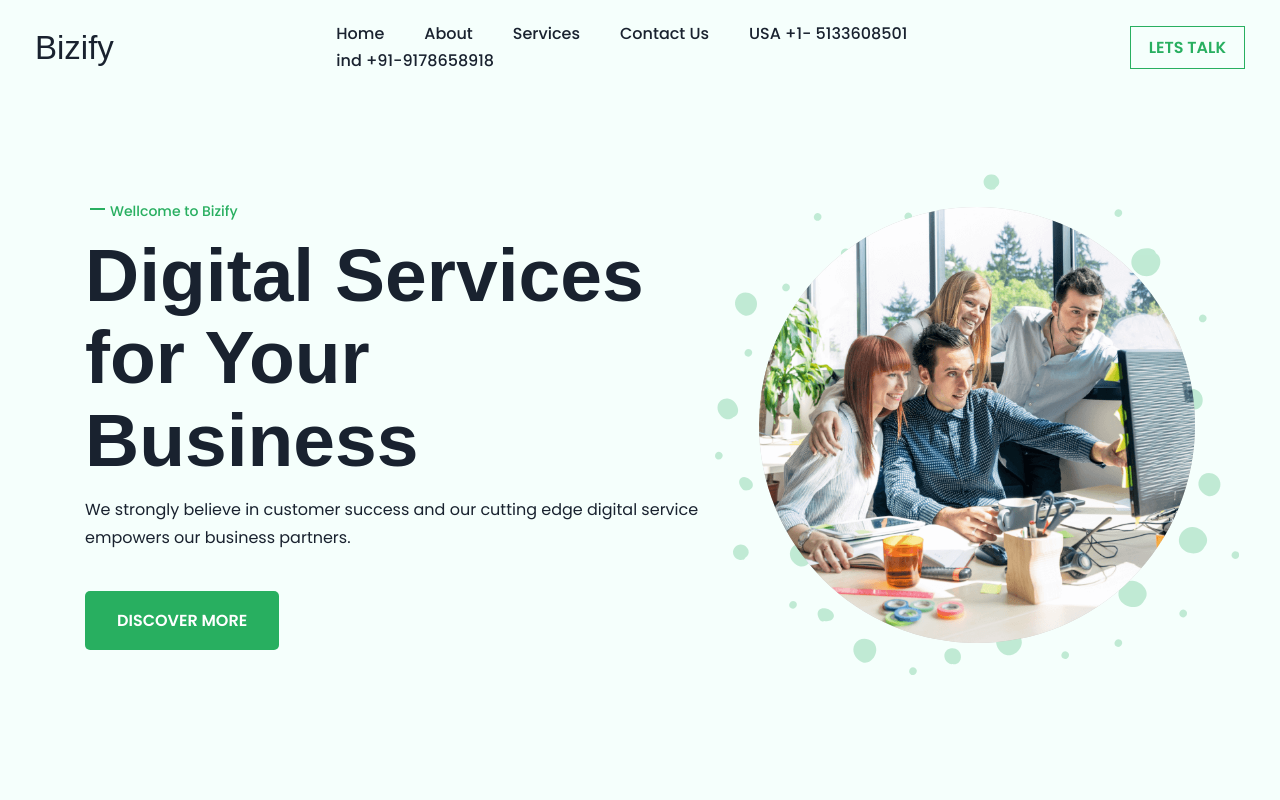
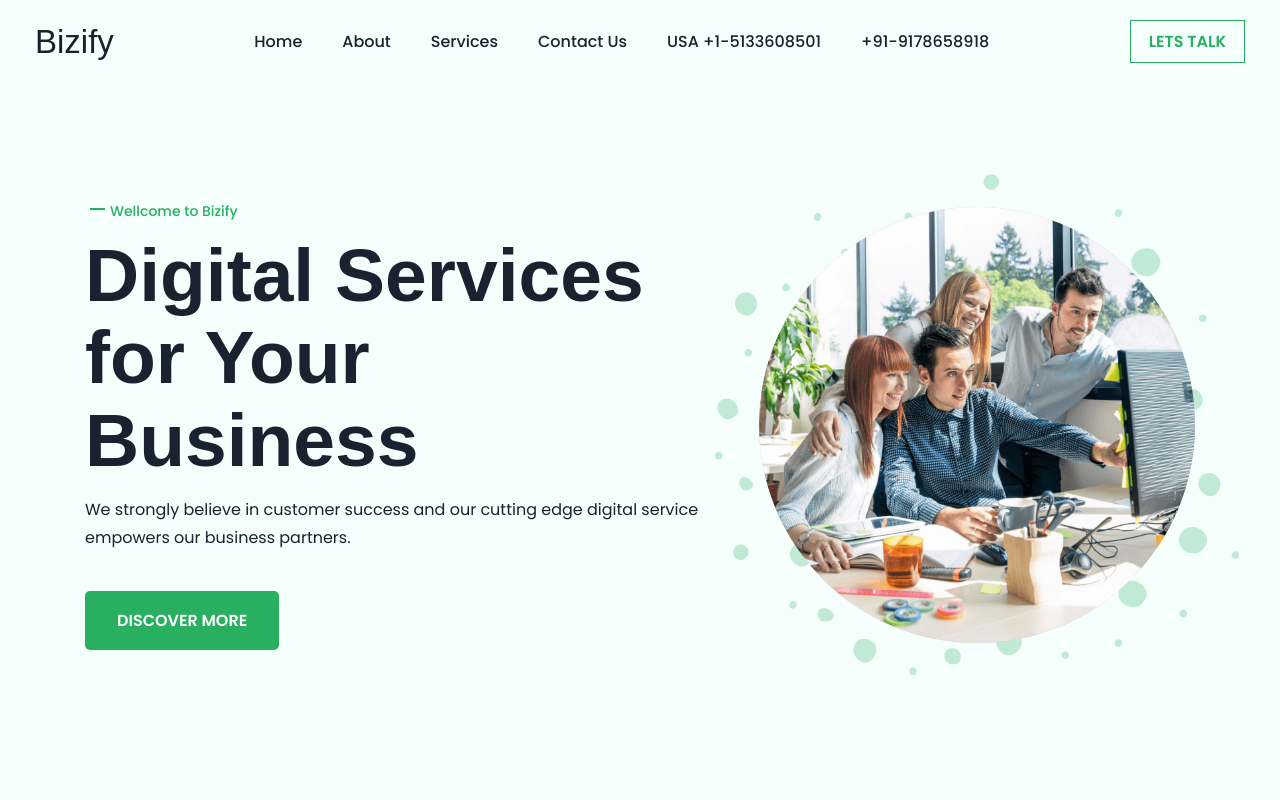
Before and after one commit to nxgapps-social/bizifywebsite, a plain HTML site: page index.html in a window 1280 px wide. Shown: the top 800 px of the page. Drawn offline with nearby package versions, Linux system fonts and the light colour scheme; a web font is replaced by a local one.

Commit message:
Update index.html
Updated list component

```diff
--- a/index.html
+++ b/index.html
@@ -73,15 +73,14 @@
           </li>
 
           <li>
-            <a href="tel:+7894631546876" class="navbar-link" data-nav-link> USA +1- 5133608501</a>
+            <a href="tel:+7894631546876" class="navbar-link" data-nav-link>USA +1-5133608501</a>
+          </li>
+
+          <li>
+            <a href="tel:+7894631546876" class="navbar-link" data-nav-link>+91-9178658918</a>
           </li>
 
         </ul>
-        <li>
-          <a href="tel:+7894631546876" class="navbar-link" data-nav-link>ind +91-9178658918</a>
-        </li>
-
-      </ul>
 
       </nav>
 
```
